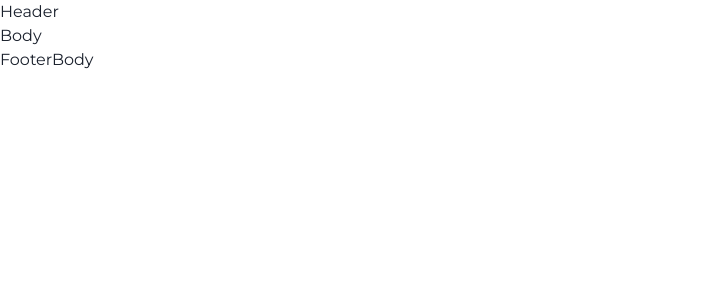
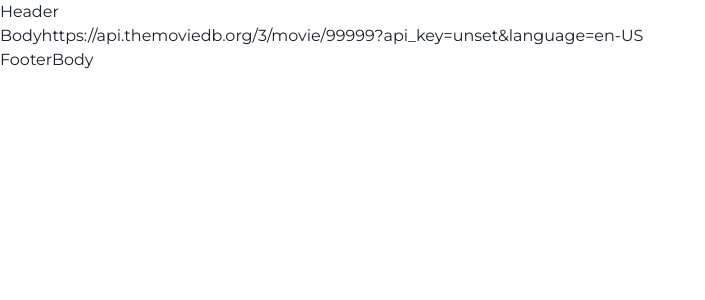
Before and after one commit to coderhood-dev/team-ramen, a React (Create React App) app: page / in a window 1280 px wide. Shown: the top 300 px of the page, without its empty margins (0-705 px from the left). Built offline with nearby package versions, Linux system fonts and the light colour scheme; no server answers.

Commit message:
using env variables for api key

```diff
--- a/src/components/Body/Body.js
+++ b/src/components/Body/Body.js
@@ -1,9 +1,10 @@
-import {Box} from '@chakra-ui/react'
+import { Box } from "@chakra-ui/react";
 
 export const Body = () => {
-    return (
-        <Box>
-            Body
-        </Box>
-    )
-}
+  return (
+    <Box>
+      Body
+      {`https://api.themoviedb.org/3/movie/99999?api_key=${process.env.API_KEY}&language=en-US`}
+    </Box>
+  );
+};
```
